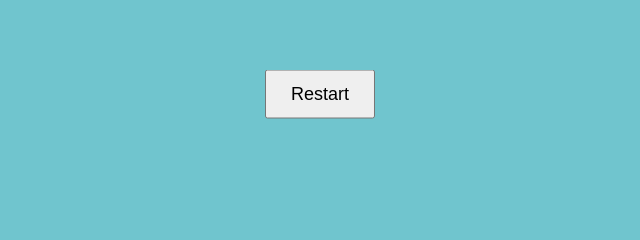
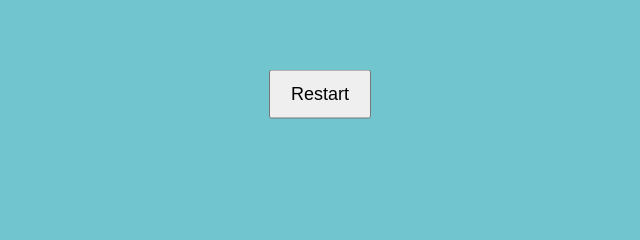
Before and after one commit to vijaysimhareddy14/flappy-bird, a plain HTML site: page index.html in a window 1280 px wide. Shown: the part 306-546 px from the top of the page, 320-960 px from the left. Drawn offline with Linux system fonts and the light colour scheme.

Commit message:
Fix asset paths and canvas rendering

```diff
--- a/game.js
+++ b/game.js
@@ -91,7 +91,7 @@ function draw() {
 
   ctx.fillStyle = "#fff";
   ctx.font = "32px Arial";
-  ctx.fillText(score, canvas.width / 2, 60);
+  ctx.fillText(score, canvas.width / 2 - 10, 60);
 }
 
 function loop() {
@@ -108,6 +108,7 @@ function gameOver() {
 canvas.addEventListener("click", () => {
   if (!running) {
     reset();
+    return;
   }
   bird.vy = -9;
 });
--- a/index.html
+++ b/index.html
@@ -2,11 +2,12 @@
 <html lang="en">
 <head>
   <meta charset="UTF-8" />
+  <meta name="viewport" content="width=device-width, initial-scale=1.0" />
   <title>Flappy Bird</title>
-  <meta name="viewport" content="width=device-width, initial-scale=1.0" />
   <link rel="stylesheet" href="./style.css" />
 </head>
 <body>
+
   <canvas id="gameCanvas"></canvas>
   <button id="restartBtn">Restart</button>
 
--- a/style.css
+++ b/style.css
@@ -11,16 +11,16 @@ html, body {
   background: #70c5ce;
 }
 
-canvas {
+#gameCanvas {
   display: block;
 }
 
 #restartBtn {
-  position: absolute;
+  position: fixed;
   top: 50%;
   left: 50%;
   transform: translate(-50%, -50%);
-  padding: 12px 24px;
+  padding: 12px 20px;
   font-size: 18px;
   cursor: pointer;
   display: none;
```
